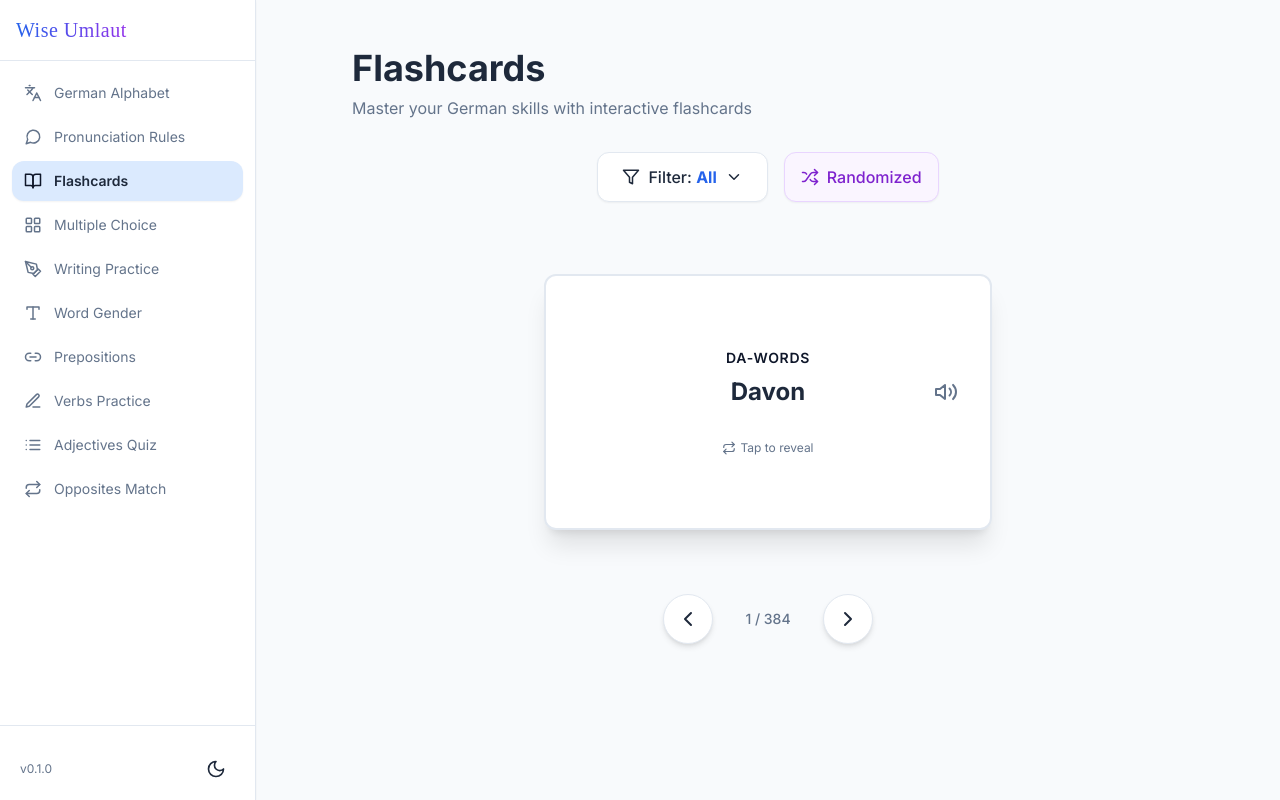
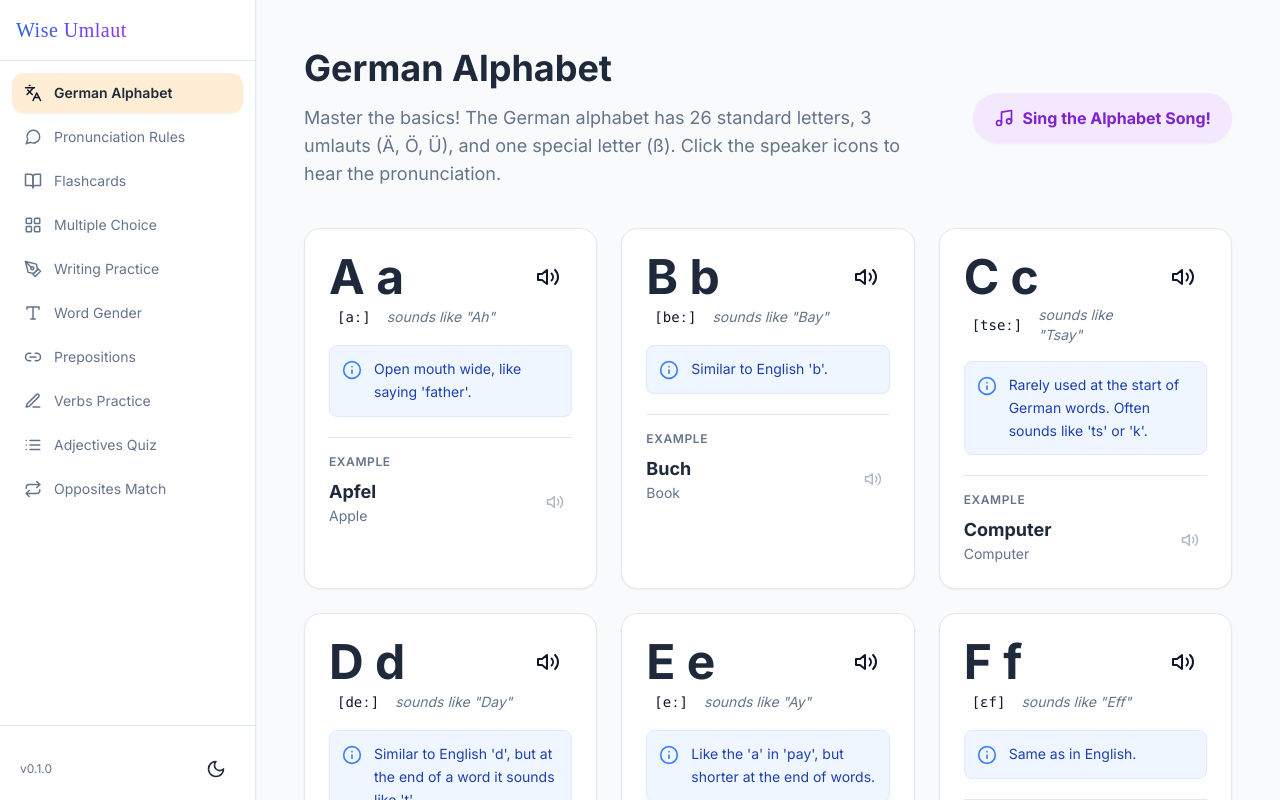
Before and after one commit to pramodkarandikar/german-tutor, a React (Vite) app: page / in a window 1280 px wide. Shown: the top 800 px of the page. Built offline with nearby package versions, Linux system fonts and the light colour scheme; a web font is replaced by a local one.

Commit message:
new features - aphabet and pronunciation rules

```diff
--- a/src/App.jsx
+++ b/src/App.jsx
@@ -17,7 +17,7 @@ import Alphabet from './components/Alphabet';
 import PronunciationRules from './components/PronunciationRules';
 
 function App() {
-  const [currentView, setCurrentView] = useState('flashcards');
+  const [currentView, setCurrentView] = useState('alphabet');
 
   return (
     <DataProvider>
--- a/src/components/Alphabet.jsx
+++ b/src/components/Alphabet.jsx
@@ -1,8 +1,10 @@
-import React from 'react';
-import { Volume2, Info } from 'lucide-react';
+import React, { useState } from 'react';
+import { Volume2, Info, Music, X, PlayCircle } from 'lucide-react';
 import alphabetData from '../data/alphabet.json';
 
 const Alphabet = () => {
+    const [showSong, setShowSong] = useState(false);
+
     // Utility function to play audio using SpeechSynthesis
     const playAudio = (text, lang = 'de-DE') => {
         if ('speechSynthesis' in window) {
@@ -19,12 +21,61 @@ const Alphabet = () => {
 
     return (
         <div className="max-w-6xl mx-auto p-4 animate-fade-in pb-12">
-            <div className="mb-10 text-center md:text-left">
-                <h1 className="text-4xl font-extrabold text-text mb-4">German Alphabet</h1>
-                <p className="text-lg text-text-muted max-w-3xl">
-                    Master the basics! The German alphabet has 26 standard letters, 3 umlauts (Ä, Ö, Ü), and one special letter (ß).
-                    Click the speaker icons to hear the pronunciation.
-                </p>
+            <div className="mb-10 flex flex-col md:flex-row md:items-center justify-between gap-6 text-center md:text-left">
+                <div className="md:w-2/3">
+                    <h1 className="text-4xl font-extrabold text-text mb-4">German Alphabet</h1>
+                    <p className="text-lg text-text-muted">
+                        Master the basics! The German alphabet has 26 standard letters, 3 umlauts (Ä, Ö, Ü), and one special letter (ß).
+                        Click the speaker icons to hear the pronunciation.
+                    </p>
+                </div>
+
+                {/* Song Tooltip / Button */}
+                <div className="relative flex justify-center md:justify-end md:w-1/3">
+                    <button
+                        onClick={() => setShowSong(!showSong)}
+                        className={`inline-flex items-center gap-2 px-5 py-3 rounded-full font-bold transition-all shadow-sm border border-transparent z-10
+                            ${showSong
+                                ? 'bg-purple-600 text-white shadow-md'
+                                : 'bg-purple-100 dark:bg-purple-900/30 text-purple-700 dark:text-purple-300 hover:bg-purple-200 dark:hover:bg-purple-900/50 hover:border-purple-300'
+                            }`}
+                        aria-expanded={showSong}
+                        aria-controls="song-tooltip"
+                    >
+                        {showSong ? <X size={20} /> : <Music size={20} />}
+                        {showSong ? 'Close Song' : 'Sing the Alphabet Song!'}
+                    </button>
+
+                    {/* Tooltip / Popup Container */}
+                    {showSong && (
+                        <div
+                            id="song-tooltip"
+                            className="absolute top-[120%] right-0 md:right-0 z-50 w-[340px] sm:w-[400px] bg-surface border border-border rounded-2xl shadow-2xl p-5 animate-in fade-in zoom-in-95 duration-200 origin-top-right md:origin-top-right text-left"
+                        >
+                            <div className="flex justify-between items-center mb-3">
+                                <h3 className="font-bold text-lg flex items-center gap-2 text-text">
+                                    <PlayCircle size={18} className="text-primary" />
+                                    Das Alphabet-Lied
+                                </h3>
+                            </div>
+
+                            <div className="aspect-video w-full rounded-xl overflow-hidden mb-4 bg-background border border-border shadow-inner">
+                                <iframe
+                                    width="100%"
+                                    height="100%"
+                                    src="https://www.youtube.com/embed/Hgx0RTx0aFg"
+                                    title="German Alphabet Song"
+                                    frameBorder="0"
+                                    allow="accelerometer; autoplay; clipboard-write; encrypted-media; gyroscope; picture-in-picture"
+                                    allowFullScreen
+                                ></iframe>
+                            </div>
+
+                            {/* Decorative pointer icon pointing up to the button */}
+                            <div className="absolute -top-[7px] right-14 w-3.5 h-3.5 bg-surface border-t border-l border-border transform rotate-45 rounded-sm"></div>
+                        </div>
+                    )}
+                </div>
             </div>
 
             <div className="grid grid-cols-1 sm:grid-cols-2 lg:grid-cols-3 gap-6">
--- a/src/components/PronunciationRules.jsx
+++ b/src/components/PronunciationRules.jsx
@@ -19,7 +19,6 @@ const PronunciationRules = () => {
         <div className="max-w-4xl mx-auto p-4 animate-fade-in pb-12">
             <div className="mb-10 text-center md:text-left">
                 <h1 className="text-4xl font-extrabold text-text mb-4 inline-flex items-center gap-4">
-                    <BookOpen size={36} className="text-primary" />
                     Pronunciation Rules
                 </h1>
                 <p className="text-lg text-text-muted max-w-2xl">
```
